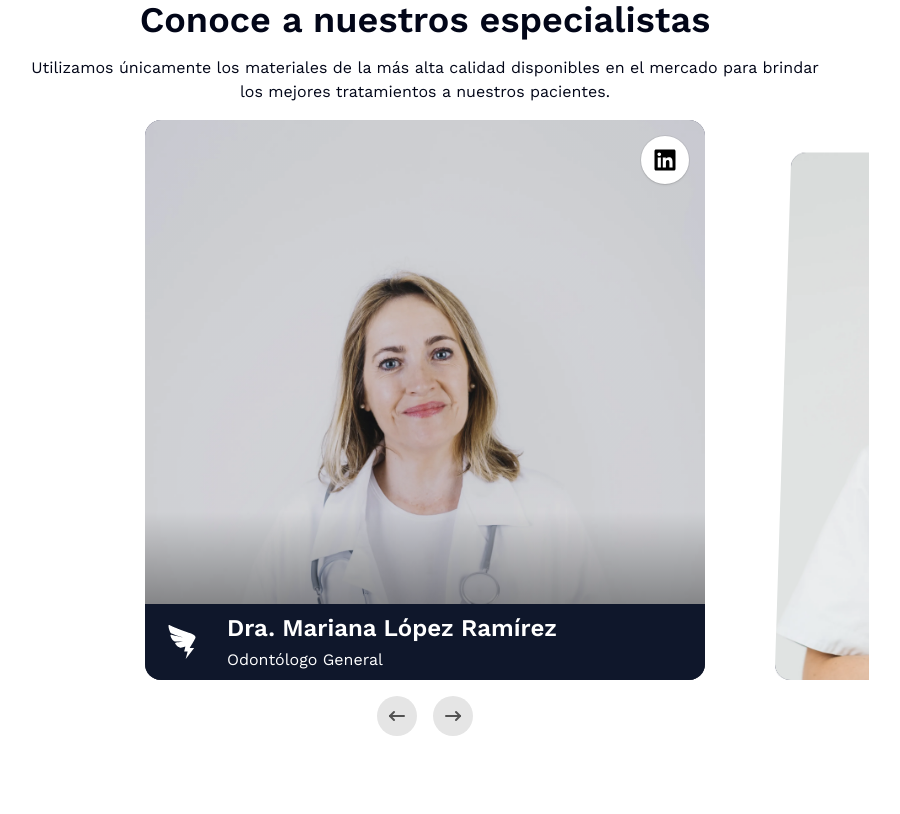
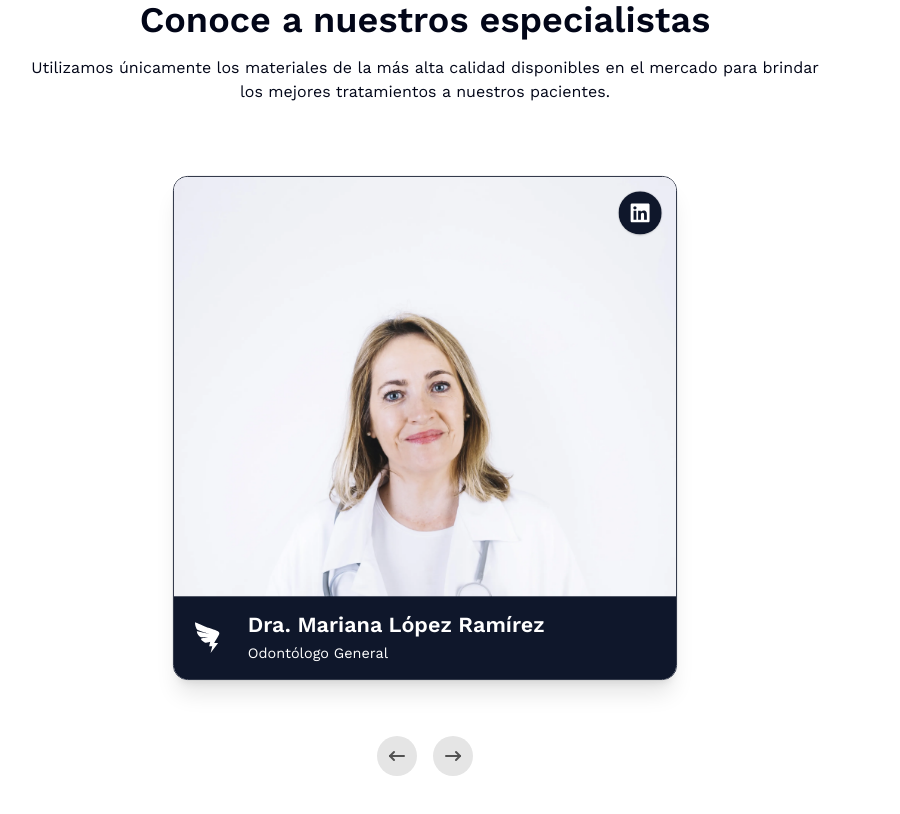
Before and after one commit to EnriqueHM31/dentista-web, a React (Vite) app: page / in a window 1280 px wide. Shown: the part 3960-4774 px from the top of the page, without its empty margins (215-1115 px from the left). Built offline with nearby package versions, Linux system fonts and the light colour scheme.

Commit message:
Mejorar el componente carrusel

```diff
--- a/src/components/ui/carousel.tsx
+++ b/src/components/ui/carousel.tsx
@@ -1,148 +1,7 @@
-import { IconArrowNarrowRight } from "@tabler/icons-react";
-import { useState, useRef, useId, useEffect } from "react";
-import { FaLinkedin } from "react-icons/fa6";
-
-import type { SlideData, SlideProps } from "@/types";
-import { AiOutlineDingtalk } from "react-icons/ai";
-
-
-const Slide = ({ slide, index, current, handleSlideClick }: SlideProps) => {
-  const slideRef = useRef<HTMLLIElement>(null);
-
-  const xRef = useRef(0);
-  const yRef = useRef(0);
-  const frameRef = useRef<number>(0);
-
-  useEffect(() => {
-    const animate = () => {
-      if (!slideRef.current) return;
-
-      const x = xRef.current;
-      const y = yRef.current;
-
-      slideRef.current.style.setProperty("--x", `${x}px`);
-      slideRef.current.style.setProperty("--y", `${y}px`);
-
-      frameRef.current = requestAnimationFrame(animate);
-    };
-
-    frameRef.current = requestAnimationFrame(animate);
-
-    return () => {
-      if (frameRef.current) {
-        cancelAnimationFrame(frameRef.current);
-      }
-    };
-  }, []);
-
-  const handleMouseMove = (event: React.MouseEvent) => {
-    const el = slideRef.current;
-    if (!el) return;
-
-    const r = el.getBoundingClientRect();
-    xRef.current = event.clientX - (r.left + Math.floor(r.width / 2));
-    yRef.current = event.clientY - (r.top + Math.floor(r.height / 2));
-  };
-
-  const handleMouseLeave = () => {
-    xRef.current = 0;
-    yRef.current = 0;
-  };
-
-  const imageLoaded = (event: React.SyntheticEvent<HTMLImageElement>) => {
-    event.currentTarget.style.opacity = "1";
-  };
-
-  const { src, descripcion, title, linkedin } = slide;
-
-  return (
-    <div className="[perspective:1200px] [transform-style:preserve-3d]">
-      <li
-        ref={slideRef}
-        className="flex flex-1 flex-col items-center justify-center relative text-center text-white opacity-100 transition-all duration-300 ease-in-out w-[70vh] h-[70vh] mx-[4vmin] z-10 "
-        onClick={() => handleSlideClick(index)}
-        onMouseMove={handleMouseMove}
-        onMouseLeave={handleMouseLeave}
-        style={{
-          transform:
-            current !== index
-              ? "scale(0.98) rotateX(8deg)"
-              : "scale(1) rotateX(0deg)",
-          transition: "transform 0.5s cubic-bezier(0.4, 0, 0.2, 1)",
-          transformOrigin: "bottom",
-        }}
-      >
-        <div
-          className="absolute top-0 left-0 w-full h-full bg-[#0a0e30d1] rounded-2xl overflow-hidden transition-all duration-150 ease-out "
-          style={{
-            transform:
-              current === index
-                ? "translate3d(calc(var(--x) / 30), calc(var(--y) / 30), 0)"
-                : "none",
-          }}
-        >
-          <img
-            className="absolute inset-0 w-[120%] h-[120%] object-cover opacity-100 transition-opacity duration-600 ease-in-out"
-            style={{
-              opacity: current === index ? 1 : 0.5,
-            }}
-            alt={title}
-            src={src}
-            onLoad={imageLoaded}
-            loading="eager"
-            decoding="sync"
-          />
-          {current === index && (
-            <a
-              href={linkedin}
-              target="_blank"
-              rel="noreferrer"
-              className="absolute inset-0 bg-gradient-to-b to-black/70 from-black/15 from-70% transition-all duration-1000 flex items-end justify-center ">
-              <article className="flex gap-6 items-center bg-primary px-4 py-2 w-full">
-                <AiOutlineDingtalk className="text-5xl  relative" />
-                <div className="flex flex-col gap-1 items-start  w-full ">
-                  <h2 className="text-lg md:text-xl lg:text-2xl font-semibold  relative">
-                    {title}
-                  </h2>
-                  <p>{descripcion}</p>
-                </div>
-              </article>
-              <div className="absolute top-4 right-4 p-1 rounded-full  text-black bg-white size-12 border border-transparent text-xs flex justify-center items-center  hover:shadow-lg transition duration-200 shadow-[0px_2px_3px_-1px_rgba(0,0,0,0.1),0px_1px_0px_0px_rgba(25,28,33,0.02),0px_0px_0px_1px_rgba(25,28,33,0.08)]">
-                <FaLinkedin className="text-2xl" />
-              </div>
-            </a>
-          )}
-        </div>
-
-
-
-      </li>
-    </div>
-  );
-};
-
-interface CarouselControlProps {
-  type: string;
-  title: string;
-  handleClick: () => void;
-}
-
-const CarouselControl = ({
-  type,
-  title,
-  handleClick,
-}: CarouselControlProps) => {
-  return (
-    <button
-      className={`w-10 h-10 flex items-center mx-2 justify-center bg-neutral-200 dark:bg-neutral-800 border-3 border-transparent rounded-full focus:border-[#6D64F7] focus:outline-none hover:-translate-y-0.5 active:translate-y-0.5 transition duration-200 ${type === "previous" ? "rotate-180" : ""
-        }`}
-      title={title}
-      onClick={handleClick}
-    >
-      <IconArrowNarrowRight className="text-neutral-600 dark:text-neutral-200" />
-    </button>
-  );
-};
+import { useState, useId } from "react";
+import type { SlideData } from "@/types";
+import Slide from "@/components/Carusel/Slide";
+import CarouselControl from "@/components/Carusel/CaruselContro";
 
 interface CarouselProps {
   slides: SlideData[];
@@ -171,11 +30,11 @@ export default function Carousel({ slides }: CarouselProps) {
 
   return (
     <div
-      className="relative w-[70vmin] h-[70vmin] mx-auto"
+      className="relative xl:w-[70vmin] xl:h-[70vmin] w-full   min-h-[75vh] mx-auto"
       aria-labelledby={`carousel-heading-${id}`}
     >
       <ul
-        className="absolute flex mx-[-4vmin] transition-transform duration-1000 ease-in-out"
+        className="absolute flex mx-[-4vmin] transition-transform duration-200 ease-in-out"
         style={{
           transform: `translateX(-${current * (100 / slides.length)}%)`,
         }}
@@ -194,13 +53,13 @@ export default function Carousel({ slides }: CarouselProps) {
       <div className="absolute flex justify-center w-full top-[calc(100%+1rem)]">
         <CarouselControl
           type="previous"
-          title="Go to previous slide"
+          title="Anterior"
           handleClick={handlePreviousClick}
         />
 
         <CarouselControl
           type="next"
-          title="Go to next slide"
+          title="Siguiente"
           handleClick={handleNextClick}
         />
       </div>
```
